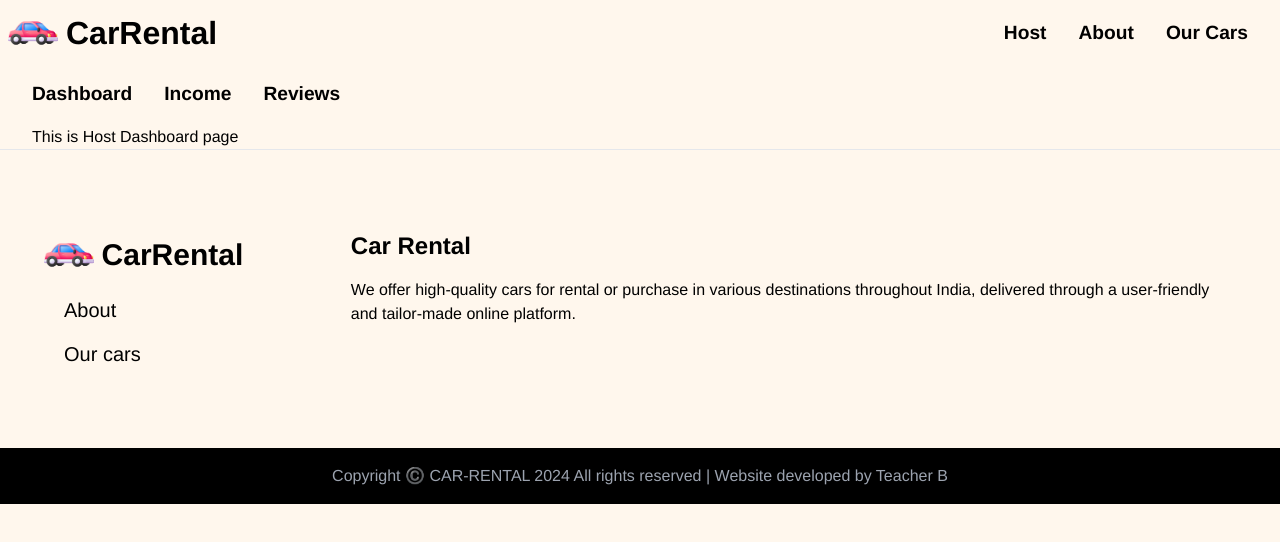
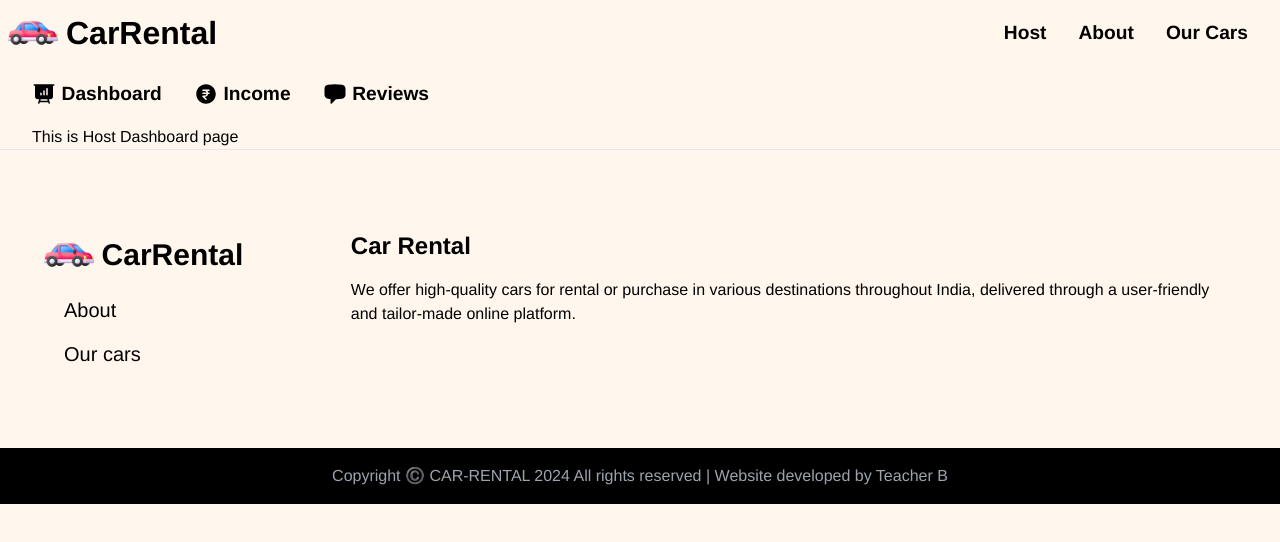
Before and after one commit to BhuvanThota/CarRental-V1.2, a React app: page /host in a window 1280 px wide. Built offline with nearby package versions, Linux system fonts and the light colour scheme; what miragejs would draw is missing.

Commit message:
Host Icon & ScrollToTop

```diff
--- a/index.jsx
+++ b/index.jsx
@@ -1,6 +1,8 @@
 import React from 'react'
 import ReactDom from 'react-dom/client'
 import { BrowserRouter, Routes, Route } from 'react-router-dom'
+
+import ScrollToTop from './pages/components/ScrollToTop.jsx'
 
 import Home from './pages/Home.jsx'
 import Layout from './pages/components/Layout.jsx'
@@ -19,6 +21,7 @@ import './server';
 
 ReactDom.createRoot(document.getElementById('root')).render(
   <BrowserRouter>
+    <ScrollToTop />
     <Routes>
       <Route path="/" element={<Layout />}  >
         <Route index element = {<Home />} />
--- a/pages/components/HostLayout.jsx
+++ b/pages/components/HostLayout.jsx
@@ -9,13 +9,23 @@ function HostLayout() {
             <nav className='host-navbar'>
                 <ul>
                     <li>
-                    <Link to=""> Dashboard</Link>
+                        <Link to="">
+                            <svg xmlns="http://www.w3.org/2000/svg" viewBox="0 0 24 24" fill="currentColor" className="size-6">
+                                <path fillRule="evenodd" d="M2.25 2.25a.75.75 0 0 0 0 1.5H3v10.5a3 3 0 0 0 3 3h1.21l-1.172 3.513a.75.75 0 0 0 1.424.474l.329-.987h8.418l.33.987a.75.75 0 0 0 1.422-.474l-1.17-3.513H18a3 3 0 0 0 3-3V3.75h.75a.75.75 0 0 0 0-1.5H2.25Zm6.04 16.5.5-1.5h6.42l.5 1.5H8.29Zm7.46-12a.75.75 0 0 0-1.5 0v6a.75.75 0 0 0 1.5 0v-6Zm-3 2.25a.75.75 0 0 0-1.5 0v3.75a.75.75 0 0 0 1.5 0V9Zm-3 2.25a.75.75 0 0 0-1.5 0v1.5a.75.75 0 0 0 1.5 0v-1.5Z" clipRule="evenodd" />
+                            </svg>
+                            Dashboard</Link>
                     </li>
-                <li>
-                    <Link to="income"> Income </Link>
+                    <li className='income-navbar'>
+                        <Link to="income"><svg xmlns="http://www.w3.org/2000/svg" viewBox="0 0 24 24" fill="currentColor" className="size-6">
+                            <path fillRule="evenodd" d="M12 2.25c-5.385 0-9.75 4.365-9.75 9.75s4.365 9.75 9.75 9.75 9.75-4.365 9.75-9.75S17.385 2.25 12 2.25ZM9 7.5A.75.75 0 0 0 9 9h1.5c.98 0 1.813.626 2.122 1.5H9A.75.75 0 0 0 9 12h3.622a2.251 2.251 0 0 1-2.122 1.5H9a.75.75 0 0 0-.53 1.28l3 3a.75.75 0 1 0 1.06-1.06L10.8 14.988A3.752 3.752 0 0 0 14.175 12H15a.75.75 0 0 0 0-1.5h-.825A3.733 3.733 0 0 0 13.5 9H15a.75.75 0 0 0 0-1.5H9Z" clipRule="evenodd" />
+                        </svg>
+                        Income </Link>
                     </li>
-                <li>
-                    <Link to="reviews"> Reviews</Link>
+                    <li className='reviews-navbar'>
+                        <Link to="reviews"> <svg xmlns="http://www.w3.org/2000/svg" viewBox="0 0 24 24" fill="currentColor" className="size-6">
+                            <path fillRule="evenodd" d="M4.848 2.771A49.144 49.144 0 0 1 12 2.25c2.43 0 4.817.178 7.152.52 1.978.292 3.348 2.024 3.348 3.97v6.02c0 1.946-1.37 3.678-3.348 3.97-1.94.284-3.916.455-5.922.505a.39.39 0 0 0-.266.112L8.78 21.53A.75.75 0 0 1 7.5 21v-3.955a48.842 48.842 0 0 1-2.652-.316c-1.978-.29-3.348-2.024-3.348-3.97V6.741c0-1.946 1.37-3.68 3.348-3.97Z" clipRule="evenodd" />
+                        </svg>
+                        Reviews</Link>
                     </li>
                 </ul>
             </nav>
--- /dev/null
+++ b/pages/components/ScrollToTop.jsx
@@ -0,0 +1,14 @@
+import { useEffect } from 'react';
+import { useLocation } from 'react-router-dom';
+
+function ScrollToTop() {
+  const { pathname } = useLocation();
+
+  useEffect(() => {
+    window.scrollTo(0, 0);  // Scroll to the top when pathname changes
+  }, [pathname]);
+
+  return null; // This component doesn't render anything
+}
+
+export default ScrollToTop;
--- a/pages/styles/host.css
+++ b/pages/styles/host.css
@@ -17,7 +17,23 @@
     font-weight: 600;
 }
 
+.host-navbar ul li a{
+    display: flex;
+    align-items: center;
+}
+.host-navbar ul li a svg{
+    margin-right: 0.35rem;
+}
+
 .host-navbar a:hover, .host-navbar a:active{
     color: #da5700;
     text-decoration: underline;
 }
+
+.income-navbar a:hover, .income-navbar a:active{
+    color: green;
+}
+
+.reviews-navbar a:hover, .reviews-navbar a:active{
+    color: rgb(4, 159, 255)
+}
```
Also changed, not shown: src/output.css. Lines whose indentation alone changed are shown as unchanged.
